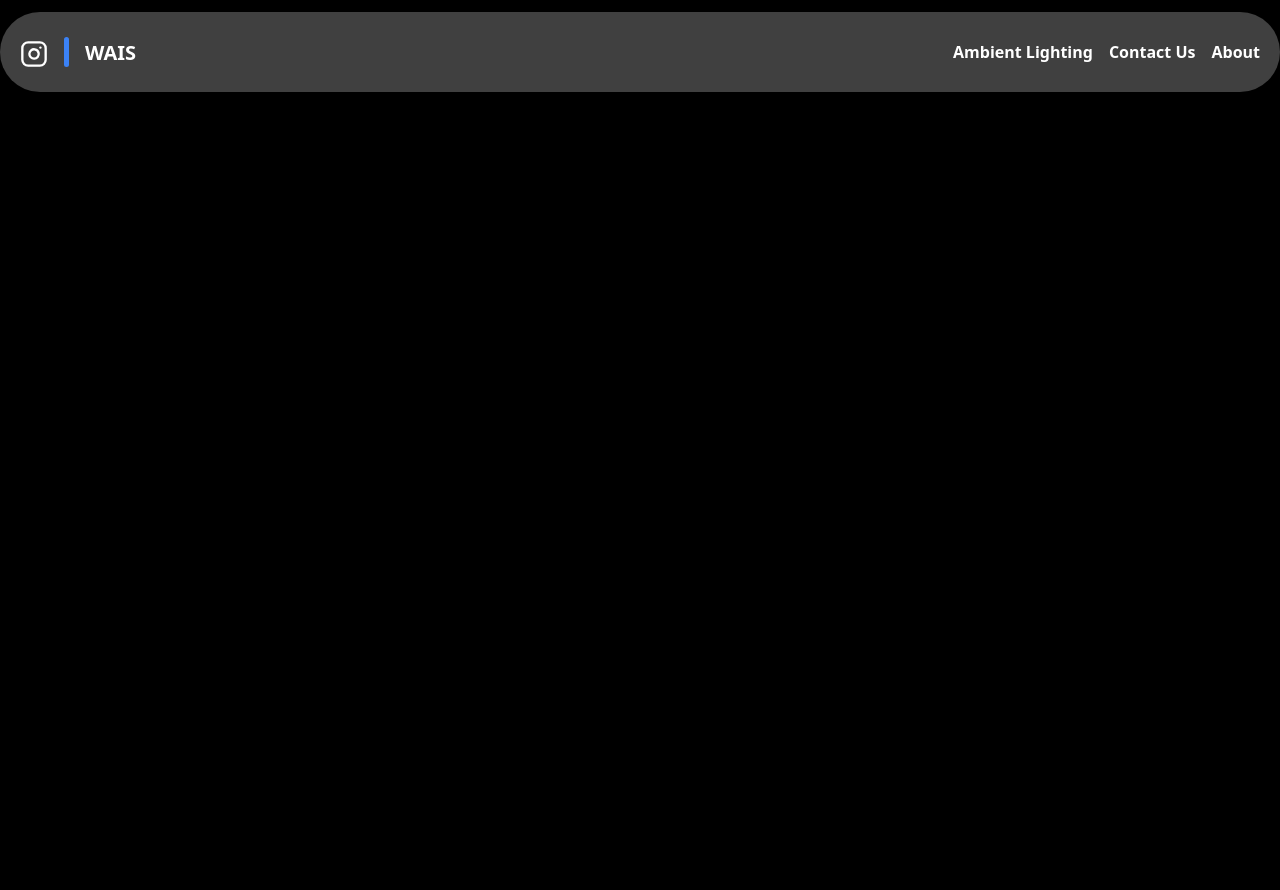
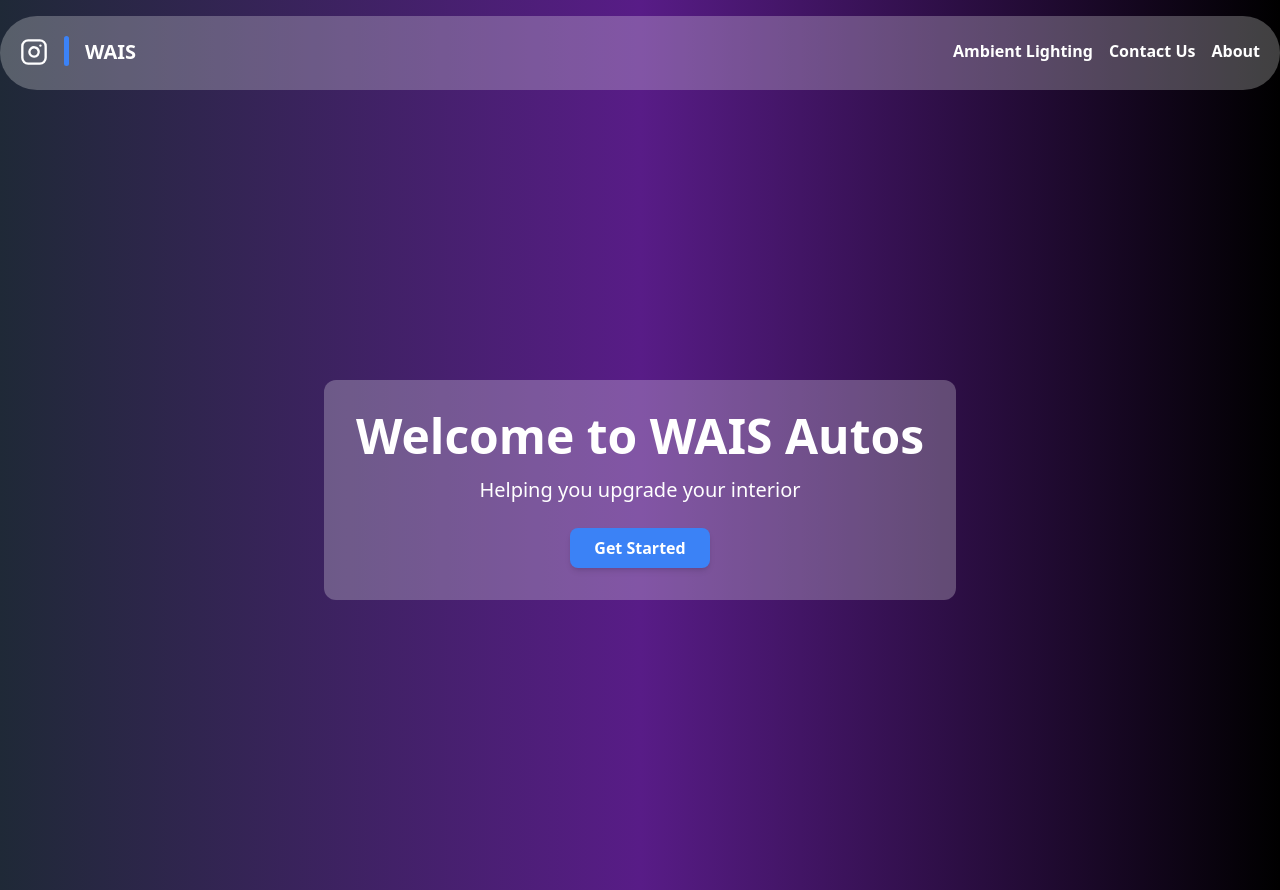
Before and after one commit to ahmed9779/wais, a Next.js app: page / in a window 1280 px wide. Before the commit the page ends 800 px from the top, so only its background shows below. Built offline with nearby package versions, Linux system fonts and the light colour scheme.

Commit message:
Added background

```diff
--- /dev/null
+++ b/app/components/Hero/Hero.tsx
@@ -0,0 +1,18 @@
+import React from 'react';
+
+const Hero = () => {
+  return (
+    <section className='flex flex-col items-center justify-center min-h-screen'>
+      <div className="text-center p-8 bg-white bg-opacity-25 rounded-xl">
+        <h1 className="text-5xl font-bold mb-4">Welcome to WAIS Autos</h1>
+        <p className="text-xl">Helping you upgrade your interior</p>
+        <button className="mt-6 px-6 py-2 bg-blue-500 text-white font-semibold rounded-lg shadow-md hover:bg-purple-500 transition duration-300">
+          Get Started
+        </button>
+      </div>
+    </section>
+
+  );
+};
+
+export default Hero;
--- a/app/components/Navbar/Navbar.tsx
+++ b/app/components/Navbar/Navbar.tsx
@@ -18,15 +18,15 @@ const Navbar = () => {
   }, []);
 
   return (
-    <div>
+    <div className="pt-4">
       <div
-        className={`bg-white bg-opacity-25 px-5 max-w-[1280px] mx-auto mt-3 pt-6 pb-6 rounded-full transition-transform duration-500 ease-in-out transform ${slideIn ? 'translate-y-0' : 'translate-y-full'}`}
+        className={`bg-white bg-opacity-25 px-5 max-w-[1280px] mx-auto pt-5 pb-6 rounded-full transition-transform duration-500 ease-in-out transform ${slideIn ? 'translate-y-0' : 'translate-y-full'}`}
       >
         <div className="flex items-center justify-between relative">
           <div className="font-semibold text-xl">
             <div className="flex gap-4 items-center">
               <Link href="https://www.instagram.com/wais_autos">
-                <LuInstagram className="mt-1" size={28} />
+                <LuInstagram className="mt-0.5" size={28} />
               </Link>
               <span className="w-[5px] h-[30px] bg-blue-500 rounded-full inline-block"></span>
               <Link className="mt-0.5" href="/">
--- a/app/layout.tsx
+++ b/app/layout.tsx
@@ -14,7 +14,7 @@ const geistMono = localFont({
 });
 
 export const metadata: Metadata = {
-  title: "Hanees' Portfolio",
+  title: "WAIS",
 };
 
 export default function RootLayout({
--- a/app/page.tsx
+++ b/app/page.tsx
@@ -1,8 +1,17 @@
 import Navbar from "./components/Navbar/Navbar";
+import Hero from "./components/Hero/Hero";
 
 
 export default function Home() {
     return (
+
+      <div className="bg-gradient-to-r from-gray-800 via-purple-900 to-black text-white min-h-screen">
         <Navbar/>
+        <Hero/>
+      </div>
+
+
+
+
   );
 }
```
